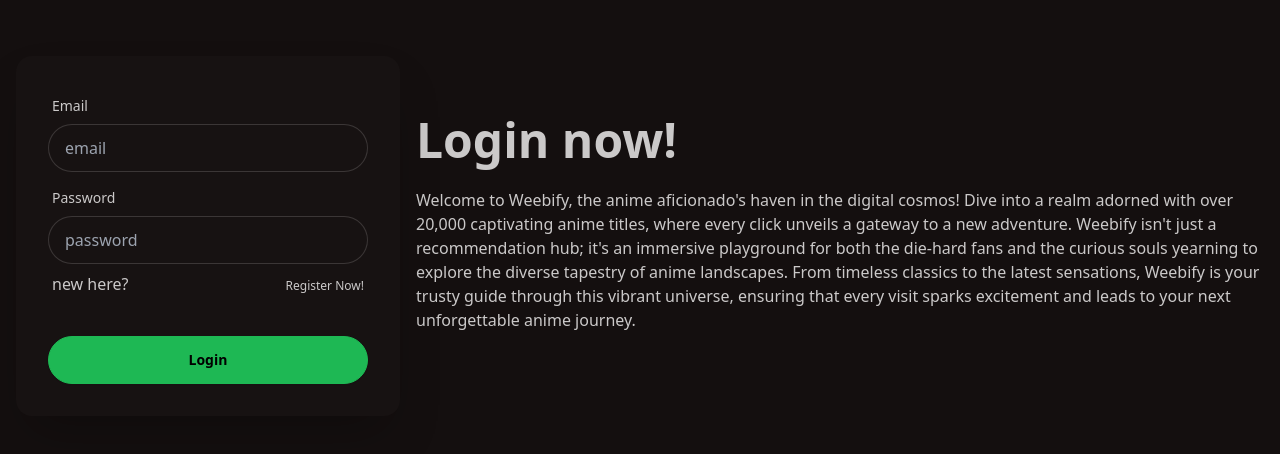
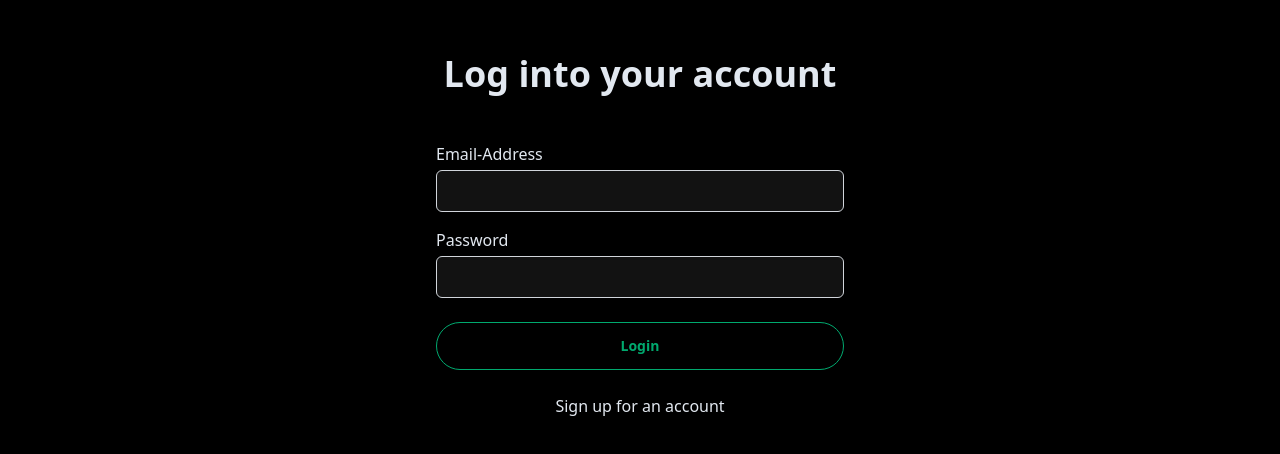
Before and after one commit to HCK65-GP-K1/wekamol-client, a React (Vite) app in the folder client-wekamol/: page /login in a window 1280 px wide. Shown: the part 164-618 px from the top of the page. Built offline with nearby package versions, Linux system fonts and the light colour scheme; no server answers.

Commit message:
styling: login page

```diff
--- a/client-wekamol/src/pages/page-login.jsx
+++ b/client-wekamol/src/pages/page-login.jsx
@@ -1,11 +1,10 @@
 import { useState } from "react";
 import Axios from "../helpers/axios";
 import { errorHandler } from "../helpers/errorHandler";
-import { useNavigate } from "react-router-dom";
-import { toast } from "react-toastify";
+import { Link, useNavigate } from "react-router-dom";
+import { ToastContainer, toast } from "react-toastify";
 import { useEffect } from "react";
 import { socket } from "../utils/socket";
-
 
 export default function LoginPage() {
   let navigate = useNavigate("");
@@ -31,9 +30,17 @@
       const { data } = await Axios.post("/users/login", form);
       localStorage.setItem("access_token", data.access_token);
 
-    //   toast.success(`Login succeeded!`, { //NOT WORKING SOMEHOW
-    //     theme: "dark",
-    //   });
+      toast.success('Login success!', {
+        position: "top-right",
+        autoClose: 5000,
+        hideProgressBar: false,
+        closeOnClick: true,
+        pauseOnHover: true,
+        draggable: true,
+        progress: undefined,
+        theme: "dark",
+        });
+
       navigate("/");
     } catch (error) {
       // console.error(error);
@@ -49,7 +56,7 @@
     socket.on('new-connection', (payload) => {
       console.log(payload);
     })
-  },[socket])
+  }, [socket])
 
   //   async function handleCredentialResponse(response) { //GOOGLE LOGIN LOGIC
   //     // console.log("Encoded JWT ID token: " + response.credential);
@@ -88,71 +95,51 @@
 
   return (
     <>
-      <section>
-        <div className="hero min-h-screen bg-base-200">
-          <div className="hero-content flex-col lg:flex-row-reverse">
-            <div className="text-center lg:text-left">
-              <h1 className="text-5xl font-bold">Login now!</h1>
-              <p className="py-6">
-                Welcome to Weebify, the anime aficionado's haven in the digital
-                cosmos! Dive into a realm adorned with over 20,000 captivating
-                anime titles, where every click unveils a gateway to a new
-                adventure. Weebify isn't just a recommendation hub; it's an
-                immersive playground for both the die-hard fans and the curious
-                souls yearning to explore the diverse tapestry of anime
-                landscapes. From timeless classics to the latest sensations,
-                Weebify is your trusty guide through this vibrant universe,
-                ensuring that every visit sparks excitement and leads to your
-                next unforgettable anime journey.
-              </p>
-            </div>
-            <div className="card shrink-0 w-full max-w-sm shadow-2xl bg-base-100">
-              <form className="card-body" onSubmit={handleLogin}>
-                <div className="form-control">
-                  <label className="label">
-                    <span className="label-text">Email</span>
+    <ToastContainer />
+      {/* component */}
+      <div className="w-full min-h-screen flex flex-col sm:justify-center items-center pt-6 sm:pt-0 bg-black">
+        <div className="w-full sm:max-w-md p-5 mx-auto">
+          <h2 className="mb-12 text-center w-full text-4xl font-extrabold text-slate-200">Log into your account</h2>
+          <form onSubmit={handleLogin}>
+            <div className="mb-4">
+              <label className="block mb-1 text-slate-200" htmlFor="email">
+                Email-Address
               </label>
               <input
+                id="email"
                 type="text"
-                    placeholder="email"
-                    className="input input-bordered"
                 name="email"
+                value={form.email}
                 onChange={handleOnChange}
+                className="py-2 px-3 border border-gray-300 focus:border-red-300 focus:outline-none focus:ring focus:ring-red-200 focus:ring-opacity-50 rounded-md shadow-sm disabled:bg-gray-100 mt-1 block w-full"
               />
             </div>
-                <div className="form-control">
-                  <label className="label">
-                    <span className="label-text">Password</span>
+            <div className="mb-4">
+              <label className="block mb-1 text-slate-200" htmlFor="password">
+                Password
               </label>
               <input
+                id="password"
                 type="password"
-                    placeholder="password"
-                    className="input input-bordered"
                 name="password"
+                value={form.password}
                 onChange={handleOnChange}
+                className="py-2 px-3 border border-gray-300 focus:border-red-300 focus:outline-none focus:ring focus:ring-red-200 focus:ring-opacity-50 rounded-md shadow-sm disabled:bg-gray-100 mt-1 block w-full"
               />
-                  <label className="label">
-                    new here?
-                    <span>
-                      <a
-                        onClick={handleNavToRegister}
-                        className="label-text-alt link link-hover"
-                      >
-                        Register Now!
-                      </a>
-                    </span>
-                  </label>
             </div>
-                <div className="form-control mt-6 flex justify-center items-center">
-                  <button className="btn btn-primary w-full" type="submit">
-                    Login
-                  </button>
+
+            <div className="mt-6">
+              <button type="submit" className="btn btn-outline btn-success w-full">Login</button>
+            </div>
+            <div className="mt-6 text-center">
+              <Link to="/register" className="hover:underline text-slate-200">
+                Sign up for an account
+              </Link>
             </div>
           </form>
         </div>
       </div>
-        </div>
-      </section>
     </>
+
   );
 }
--- a/client-wekamol/src/router.jsx
+++ b/client-wekamol/src/router.jsx
@@ -42,7 +42,7 @@
   },
 
   {
-    path: "register",
+    path: "/register",
     element: <RegisterPage />,
   },
 
```
Lines whose indentation alone changed are shown as unchanged.
